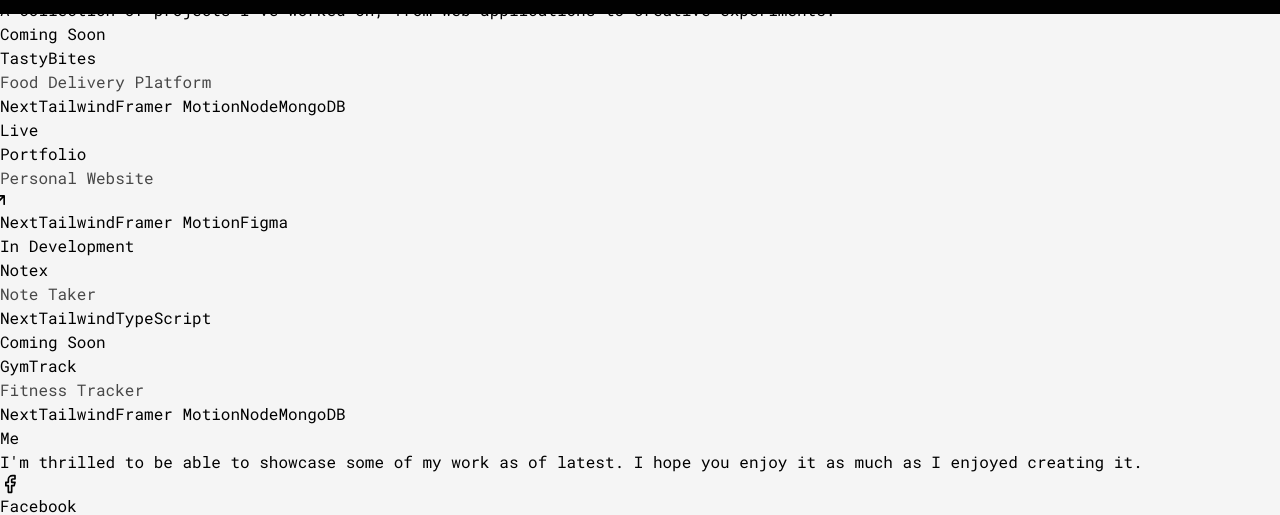
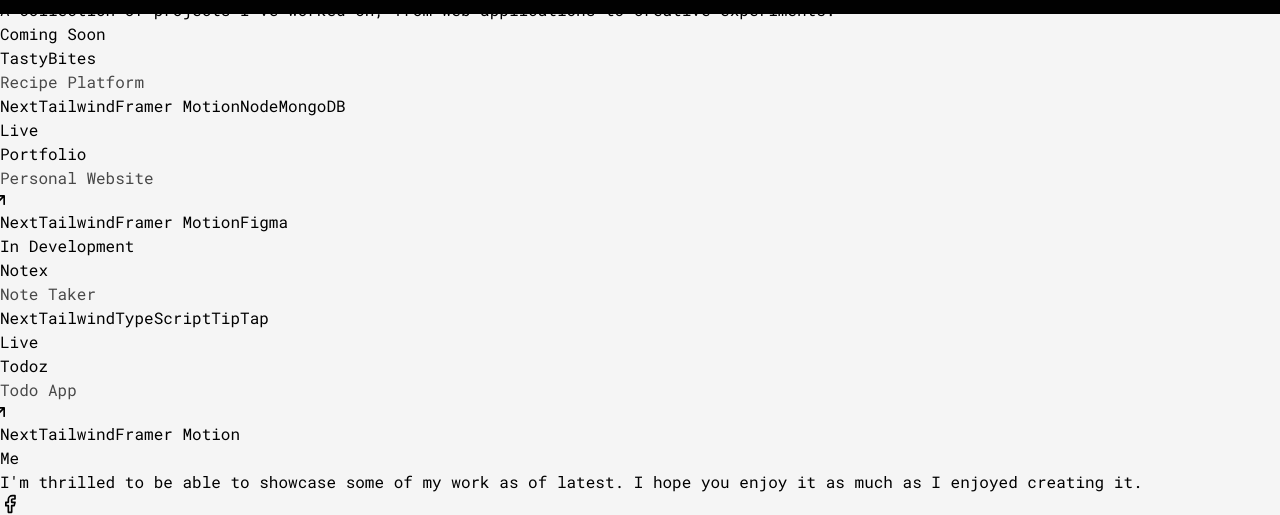
Before and after one commit to William0209/portfolio-2025, a Next.js app: page / in a window 1280 px wide. Shown: the part 786-1301 px from the top of the page. Built offline with nearby package versions, Linux system fonts and the light colour scheme; grey boxes are pictures that could not be loaded.

Commit message:
Minor fixes for the projects section

```diff
--- a/src/app/sections/projects.tsx
+++ b/src/app/sections/projects.tsx
@@ -8,11 +8,11 @@ const projects = [
   {
     id: 1,
     title: "TastyBites",
-    subtitle: "Food Delivery Platform",
+    subtitle: "Recipe Platform",
     status: "Coming Soon",
     tech: ["Next", "Tailwind", "Framer Motion", "Node", "MongoDB"],
     url: "https://tastybites.example.com",
-    gradient: "from-white via-green-400 to-green-800",
+    gradient: "from-white via-green-300 to-green-800",
     textColor: "text-white",
   },
   {
@@ -22,7 +22,7 @@ const projects = [
     status: "Live",
     tech: ["Next", "Tailwind", "Framer Motion", "Figma"],
     url: "/",
-    gradient: "from-[#F5F5F5] via-gray-400 to-indigo-[#343434]",
+    gradient: "from-[#F5F5F5] via-gray-450 to-[#343434]",
     textColor: "text-white",
   },
   {
@@ -30,19 +30,19 @@ const projects = [
     title: "Notex",
     subtitle: "Note Taker",
     status: "In Development",
-    tech: ["Next", "Tailwind", "TypeScript"],
+    tech: ["Next", "Tailwind", "TypeScript", "TipTap"],
     url: "https://notex.example.com",
-    gradient: "from-white via-blue-300 to-purple-400",
+    gradient: "from-white via-blue-300 to-blue-900",
     textColor: "text-white",
   },
   {
     id: 4,
-    title: "GymTrack",
-    subtitle: "Fitness Tracker",
-    status: "Coming Soon",
-    tech: ["Next", "Tailwind", "Framer Motion", "Node", "MongoDB"],
-    url: "https://gymtrack.example.com",
-    gradient: "from-yellow-400 via-orange-500 to-red-500",
+    title: "Todoz",
+    subtitle: "Todo App",
+    status: "Live",
+    tech: ["Next", "Tailwind", "Framer Motion"],
+    url: "https://todo-indol-mu.vercel.app/",
+    gradient: "from-gray-700 via-[#343434] to-red-500",
     textColor: "text-white",
   },
 ];
@@ -64,7 +64,7 @@ function TechBadge({ tech, index }: TechBadgeProps) {
       transition={{
         delay: index * 0.12,
         duration: 0.6,
-        ease: [0.25, 0.46, 0.45, 0.94], // Custom easing for smoothness
+        ease: [0.25, 0.46, 0.45, 0.94],
       }}
       whileHover={{
         scale: 1.08,
@@ -134,7 +134,7 @@ export default function Projects() {
           className="grid grid-cols-1 gap-6 sm:gap-8 md:grid-cols-2 lg:gap-10"
         >
           {projects.map((project) => {
-            const isClickable = project.id === 2; // Only Portfolio is clickable
+            const isClickable = project.id === 2 || project.id === 4; // Portfolio and Todoz are clickable
 
             const cardContent = (
               <motion.div
```
